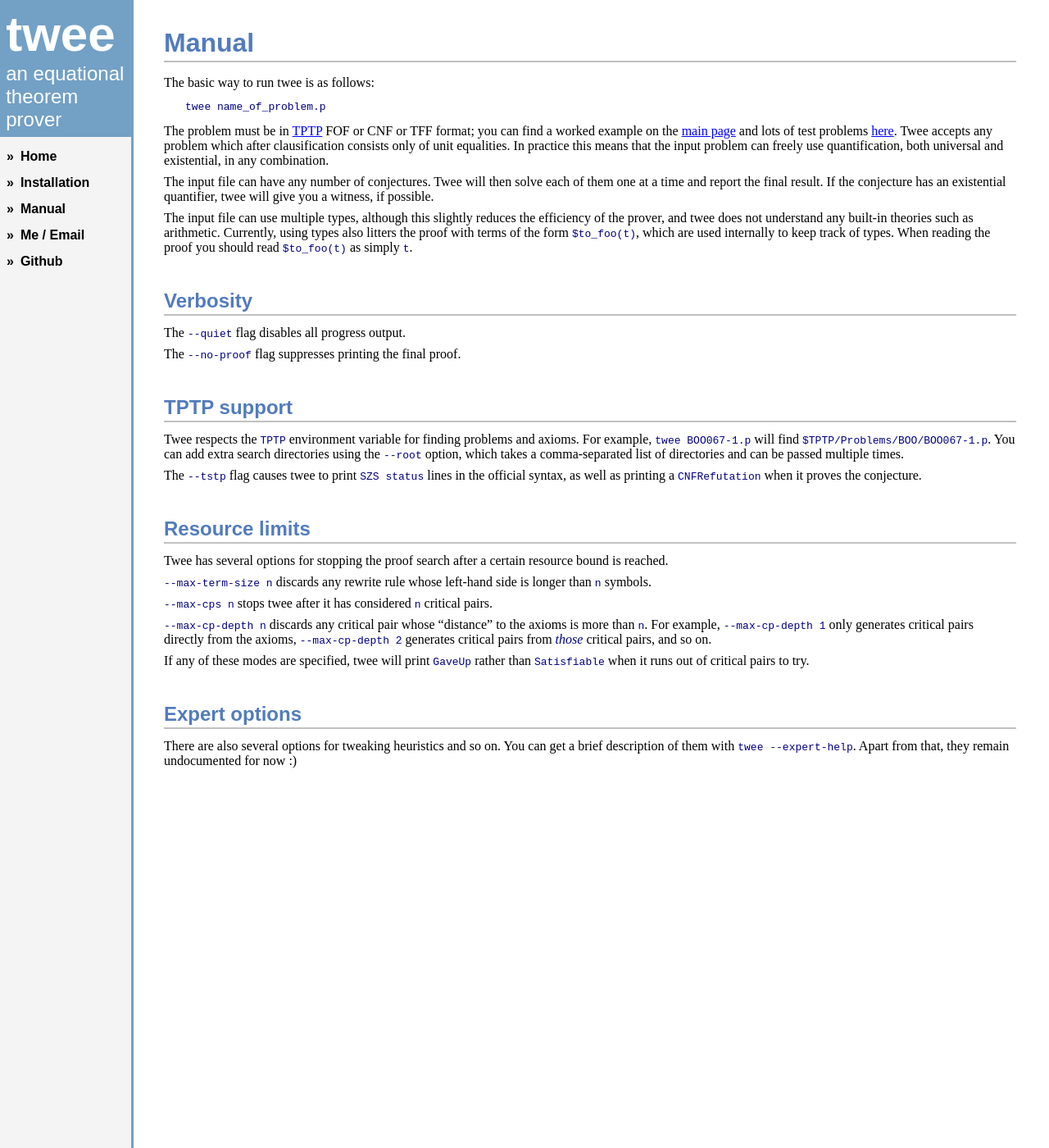
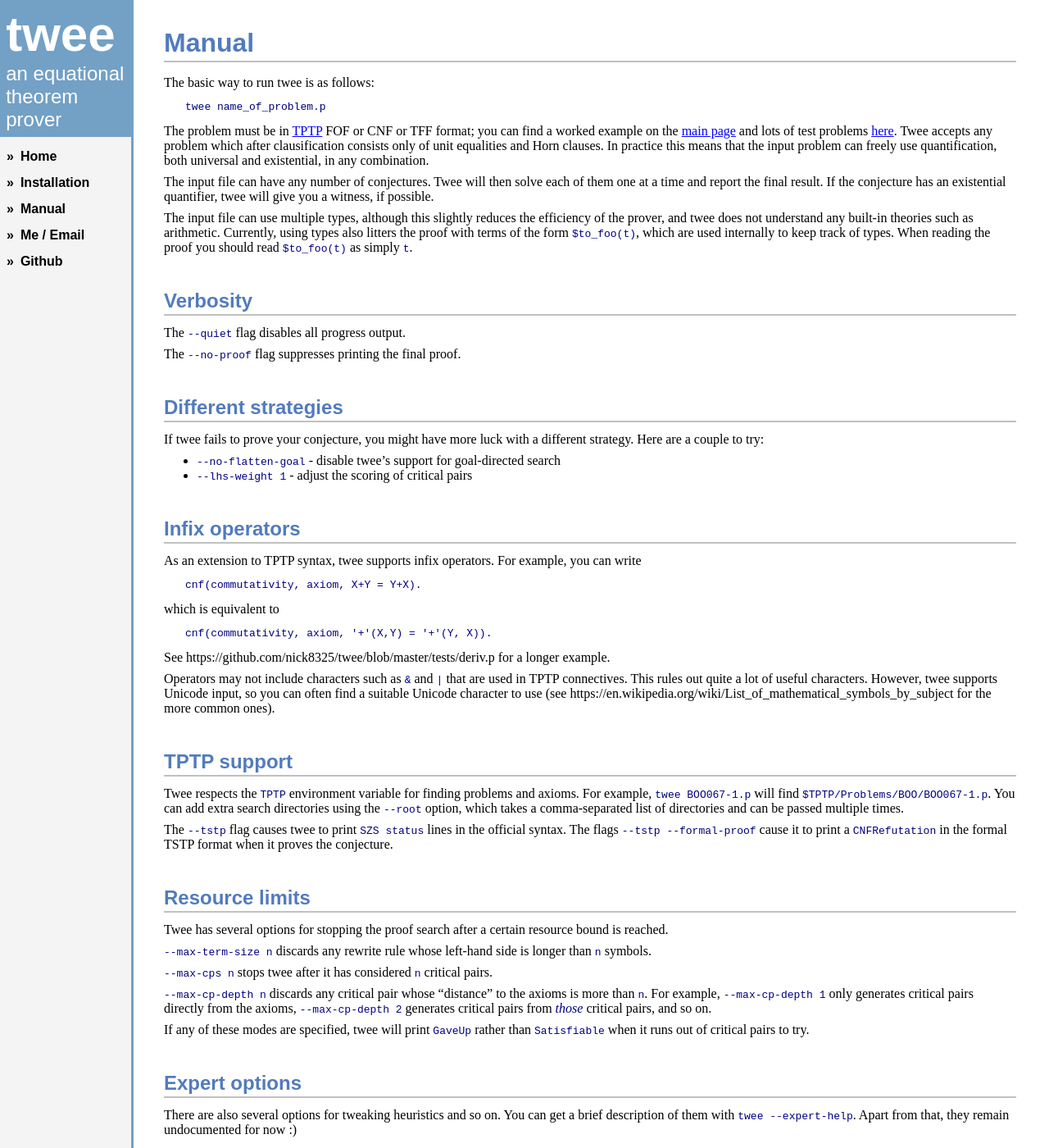
Before and after one commit to nick8325/twee, a Jekyll site: the page built from manual.md, in a window 1280 px wide and 1400 px high. Shown: the whole window at 82% size. Built offline with Jekyll 4.4.1, drawn with Linux system fonts in a browser that asks for light colours.

Commit message:
Update the manual.

````diff
--- a/manual.md
+++ b/manual.md
@@ -13,9 +13,9 @@ The basic way to run twee is as follows:
 The problem must be in [TPTP](http://tptp.org) FOF or CNF or TFF format; you can
 find a worked example on the [main page](.) and lots of test problems
 [here](https://github.com/nick8325/twee/tree/master/tests). Twee accepts any
-problem which after clausification consists only of unit equalities. In practice
-this means that the input problem can freely use quantification, both universal
-and existential, in any combination.
+problem which after clausification consists only of unit equalities and Horn clauses.
+In practice this means that the input problem can freely use
+quantification, both universal and existential, in any combination.
 
 The input file can have any number of conjectures. Twee will then solve each of
 them one at a time and report the final result. If the conjecture has an
@@ -33,6 +33,38 @@ The `--quiet` flag disables all progress output.
 
 The `--no-proof` flag suppresses printing the final proof.
 
+## Different strategies
+
+If twee fails to prove your conjecture, you might have more luck with
+a different strategy. Here are a couple to try:
+
+* `--no-flatten-goal` - disable twee's support for goal-directed search
+* `--lhs-weight 1` - adjust the scoring of critical pairs
+
+## Infix operators
+
+As an extension to TPTP syntax, twee supports infix operators.
+For example, you can write
+
+```
+cnf(commutativity, axiom, X+Y = Y+X).
+```
+
+which is equivalent to
+
+```
+cnf(commutativity, axiom, '+'(X,Y) = '+'(Y, X)).
+```
+
+See https://github.com/nick8325/twee/blob/master/tests/deriv.p
+for a longer example.
+
+Operators may not include characters such as `&` and `|` that are used
+in TPTP connectives. This rules out quite a lot of useful characters.
+However, twee supports Unicode input, so you can often find a suitable
+Unicode character to use (see https://en.wikipedia.org/wiki/List\_of\_mathematical\_symbols\_by\_subject
+for the more common ones).
+
 ## TPTP support
 
 Twee respects the `TPTP` environment variable for finding problems and axioms.
@@ -41,7 +73,8 @@ You can add extra search directories using the `--root` option, which takes a
 comma-separated list of directories and can be passed multiple times.
 
 The `--tstp` flag causes twee to print `SZS status` lines in the official
-syntax, as well as printing a `CNFRefutation` when it proves the conjecture.
+syntax. The flags `--tstp --formal-proof` cause it to print a
+`CNFRefutation` in the formal TSTP format when it proves the conjecture.
 
 ## Resource limits
 
````
